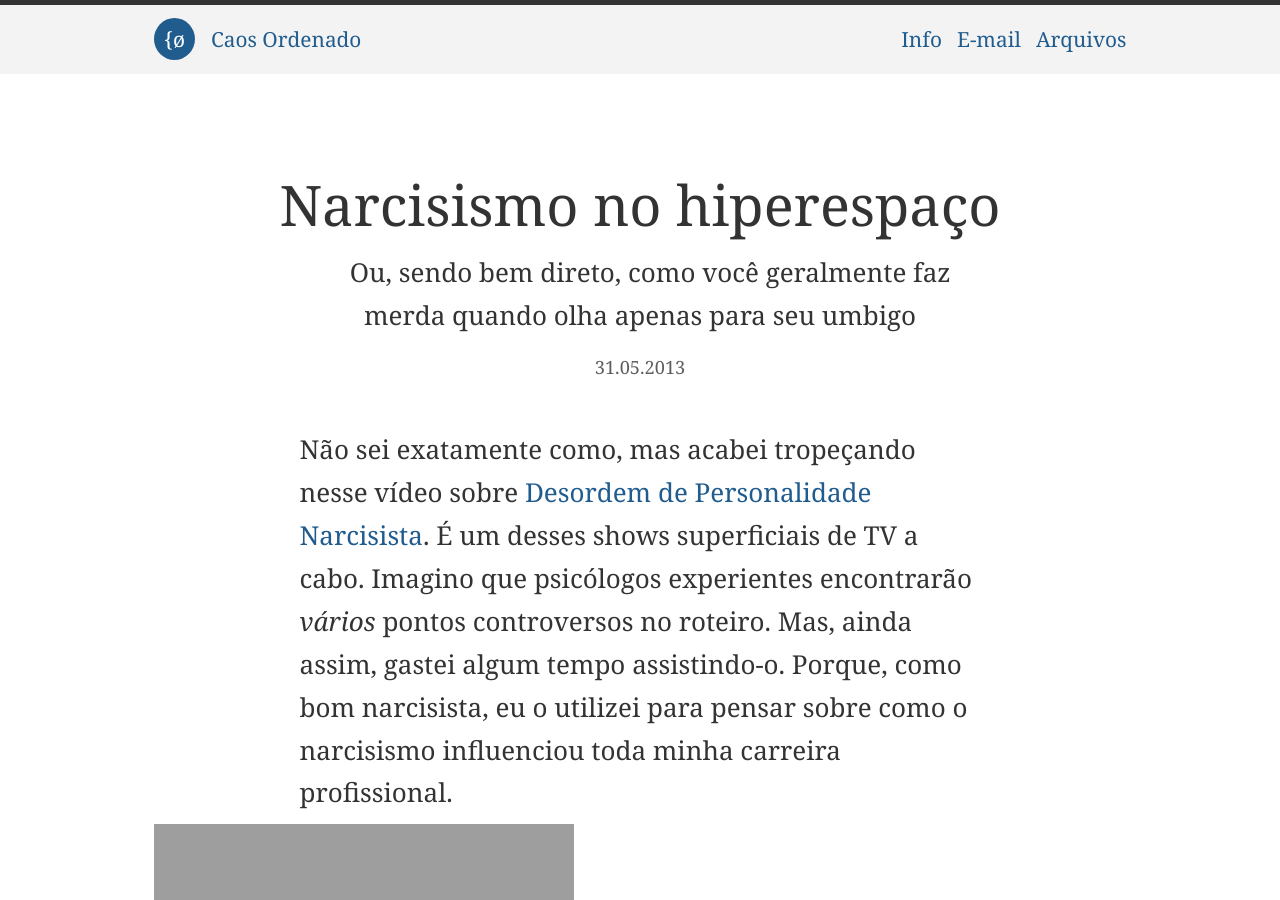
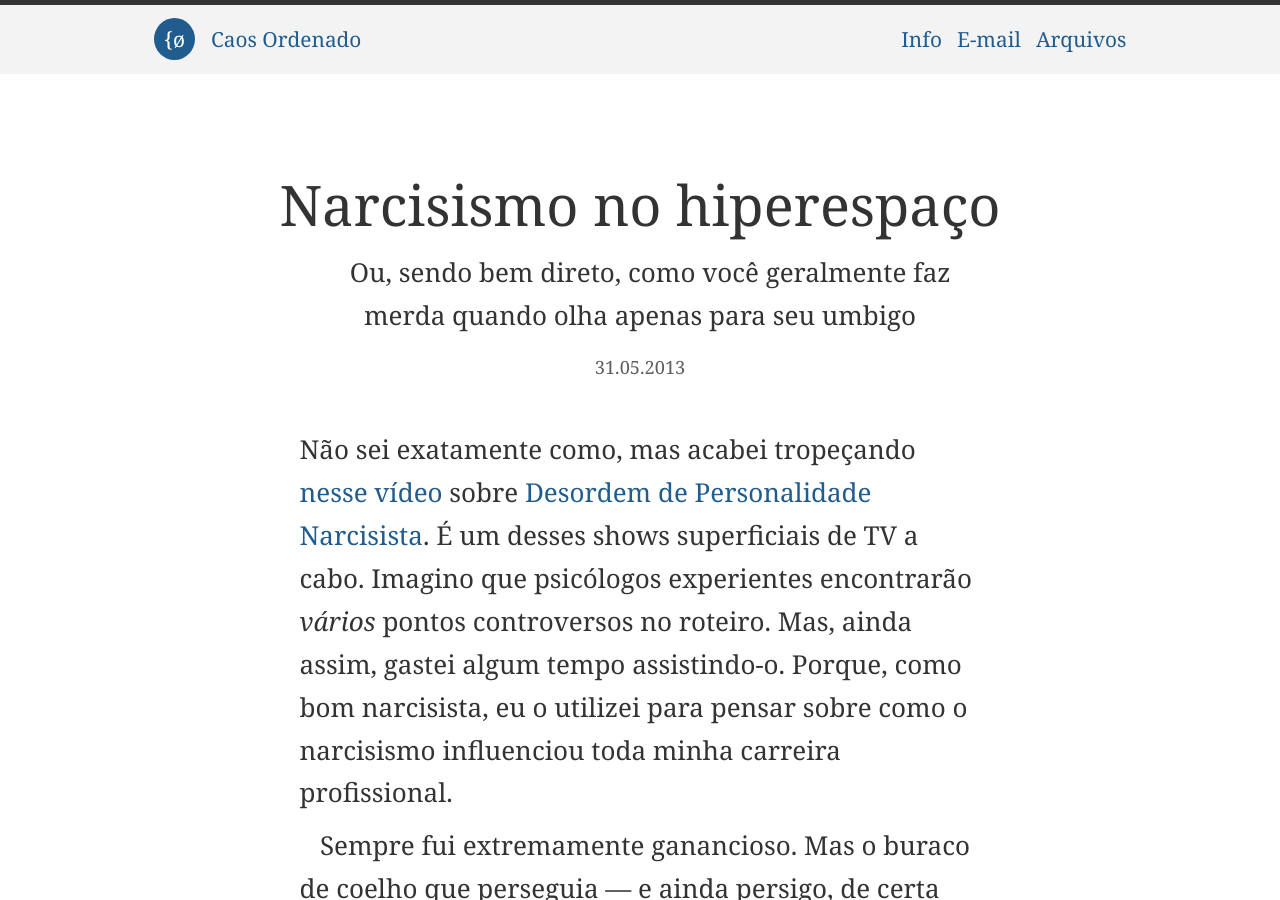
Before and after one commit to eduf/eduf.github.com, a Jekyll site: the page built from _posts/2013-05-31-narcisismo-no-hiperespaco.md, in a window 1280 px wide and 900 px high. Built offline with Jekyll 4.4.1, drawn with Linux system fonts in a browser that asks for light colours; nearby versions of some CDN libraries; comment, search, counter and statistics services are not loaded; some of the changed lines change nothing that is shown; grey boxes are pictures that could not be loaded.

Commit message:
Tirando o vídeo estranho do Narcisismo

```diff
--- a/_posts/2013-05-31-narcisismo-no-hiperespaco.md
+++ b/_posts/2013-05-31-narcisismo-no-hiperespaco.md
@@ -7,9 +7,7 @@ tags:
 - comportamento
 ---
 
-Não sei exatamente como, mas acabei tropeçando nesse vídeo sobre [Desordem de Personalidade Narcisista](https://en.wikipedia.org/wiki/Narcissistic_personality_disorder). É um desses shows superficiais de TV a cabo. Imagino que psicólogos experientes encontrarão *vários* pontos controversos no roteiro. Mas, ainda assim, gastei algum tempo assistindo-o. Porque, como bom narcisista, eu o utilizei para pensar sobre como o narcisismo influenciou toda minha carreira profissional.
-
-<iframe width="420" height="315" src="http://www.youtube.com/embed/5HucRLk5Sm4" frameborder="0" allowfullscreen></iframe>
+Não sei exatamente como, mas acabei tropeçando [nesse vídeo](http://youtu.be/5HucRLk5Sm4) sobre [Desordem de Personalidade Narcisista](https://en.wikipedia.org/wiki/Narcissistic_personality_disorder). É um desses shows superficiais de TV a cabo. Imagino que psicólogos experientes encontrarão *vários* pontos controversos no roteiro. Mas, ainda assim, gastei algum tempo assistindo-o. Porque, como bom narcisista, eu o utilizei para pensar sobre como o narcisismo influenciou toda minha carreira profissional.
 
 Sempre fui extremamente ganancioso. Mas o buraco de coelho que perseguia — e ainda persigo, de certa forma — é a relevância cultural, não o dinheiro. Eu queria me sentir *esperto*, culto. É como se quisesse assimilar e manipular todo o conhecimento humano de uma só vez.<!--more-->
 
```
